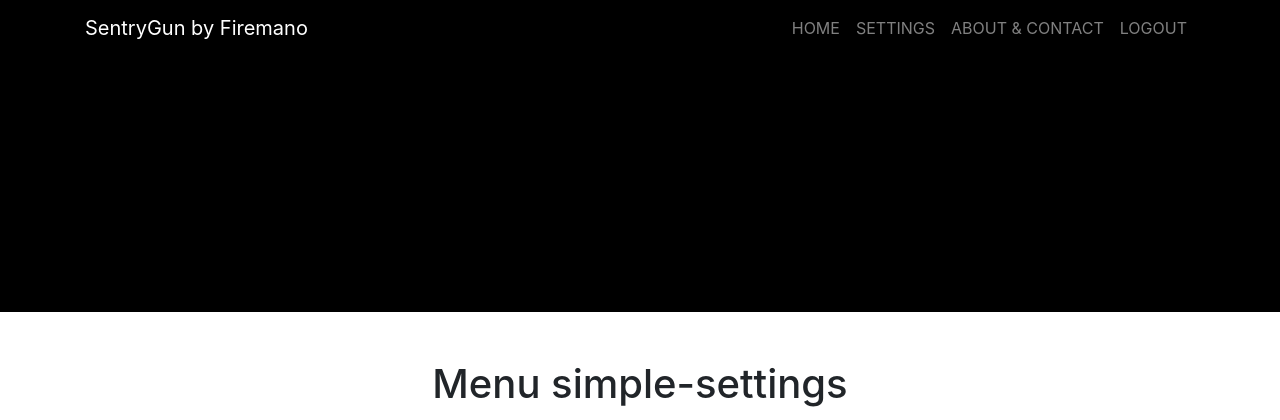
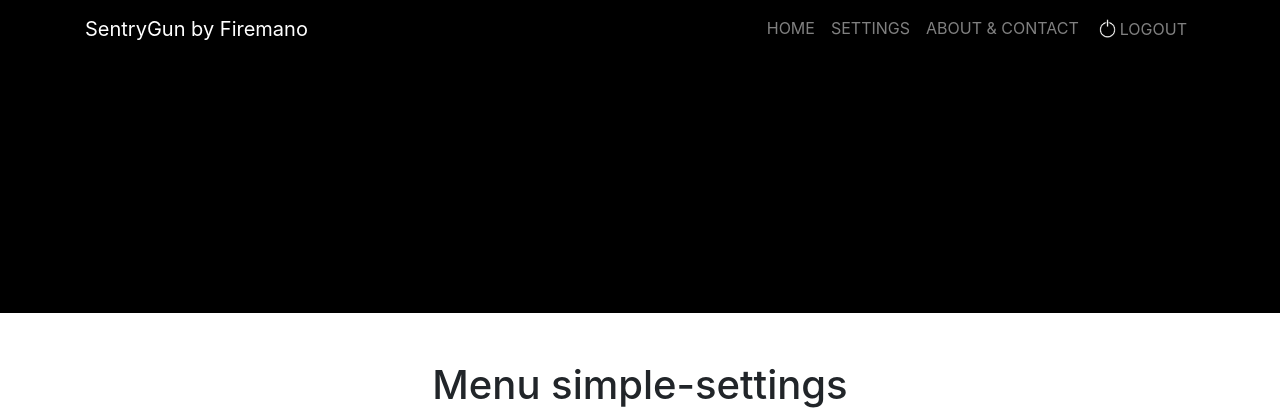
Before and after one commit to Firemanpl/sentrygun, a Flask app: template templates/protected.html in a window 1280 px wide. Shown: the top 420 px of the page. Run offline with Flask 2, Linux system fonts and the light colour scheme; the template is opened without the code that fills it, so the values that code supplies are empty; some libraries are stand-ins or nearby versions.

Commit message:
add icon logout and some

```diff
--- a/static/style.css
+++ b/static/style.css
@@ -82,3 +82,6 @@ header {
   border: none;
   background: transparent !important;
 }
+.nav-link{
+cursor:pointer;
+}
--- a/templates/protected.html
+++ b/templates/protected.html
@@ -37,7 +37,7 @@
             <a class="nav-link" href="#">ABOUT & CONTACT</a>
           </li>
           <li class="nav-item">
-            <a class="nav-link" onclick="window.location = 'http://strajlak.duckdns.org/dropsession'">LOGOUT</a>
+            <a class="nav-link" onclick="window.location = '../dropsession'"><img style="vertical-align: bottom" src="../static/graphic/logout.png" width="25" height="25"/>LOGOUT</a>
           </li>
         </ul>
       </div>
```
Also changed, not shown: static/graphic/logout.png (added).
